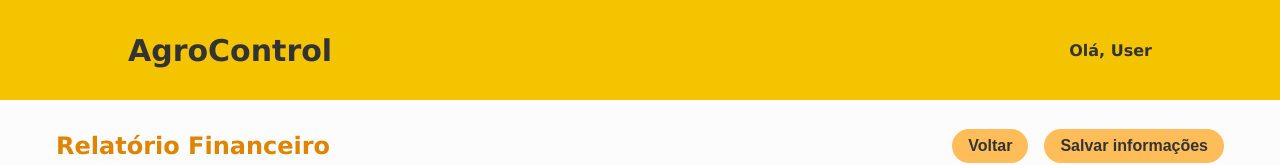
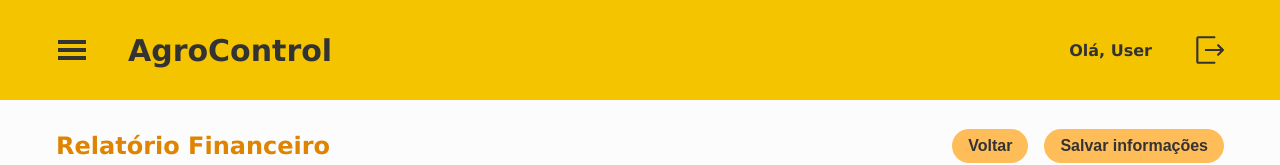
Before and after one commit to S204-Inatel-2024-2/AgroControl, a React (Create React App) app in the folder frontend/: page /registerfinances in a window 1280 px wide. Shown: the top 165 px of the page. Built offline with nearby package versions, Linux system fonts and the light colour scheme; no server answers.

Commit message:
insert icons into header

```diff
--- a/frontend/src/components/Header/index.tsx
+++ b/frontend/src/components/Header/index.tsx
@@ -1,19 +1,19 @@
-import React from 'react';
-import * as Styled from './styles';
-
-
-
-
+import React from "react";
+import { RxExit } from "react-icons/rx";
+import { GiHamburgerMenu } from "react-icons/gi";
+import { Container, LogOut, Menu, Title, UserText } from "./styles";
 
 export function Header(): JSX.Element {
-
   return (
-
-    <Styled.Container>
-        <Styled.Title>AgroControl</Styled.Title>
-        <Styled.UserText>Olá, User</Styled.UserText>
-    </Styled.Container>
-
-
+    <Container>
+      <Menu>
+        <GiHamburgerMenu size={32} color="#333333" />
+        <Title>AgroControl</Title>
+      </Menu>
+      <LogOut>
+        <UserText>Olá, User</UserText>
+        <RxExit size={32} color="#333333" />
+      </LogOut>
+    </Container>
   );
-};
+}
--- a/frontend/src/components/Header/styles.ts
+++ b/frontend/src/components/Header/styles.ts
@@ -4,6 +4,7 @@ export const Container = styled.div`
     position: fixed;
     display: flex;
     align-items: center;
+    justify-content: space-between;
 	top: 0px;
 	left: 0px;
 	height: 100px;
@@ -12,14 +13,27 @@ export const Container = styled.div`
     z-index: 1;
 `;
 
+export const Menu = styled.div`
+  display: flex;
+  align-items: center;
+  gap: 50px; /* Espaço entre o ícone do menu e o título */
+  padding-left: 56px;
+`;
+
 export const Title = styled.text`
     font-size: 30px;
     font-weight: bolder;
     color: #333333;
     position: absolute;
     left: 10%;
+`
 
-`
+export const LogOut = styled.div`
+  display: flex;
+  align-items: center;
+  gap: 16px; /* Espaço entre a saudação e o ícone de saída */
+  padding-right: 56px;
+`;
 
 export const UserText = styled.text`
     font-weight: bolder;
```
